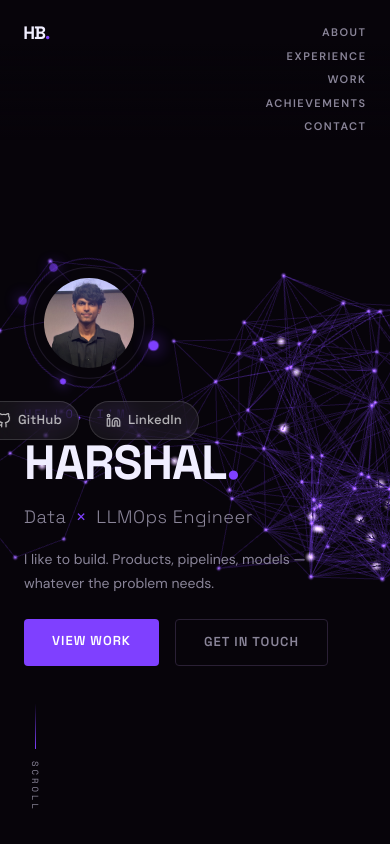
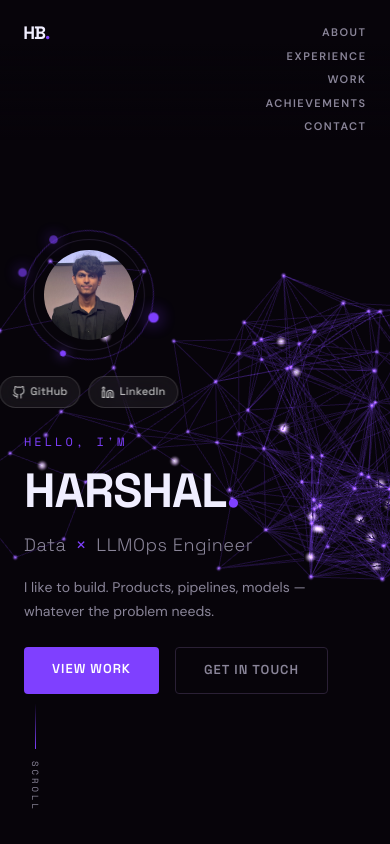
Before and after one commit to Harshal875/portfolio, a React (Vite) app: page / in a window 390 px wide. Shown: the top 844 px of the page. Built offline with nearby package versions, Linux system fonts and the light colour scheme.

Commit message:
fix: avatar social pills responsive on mobile

```diff
--- a/src/components/styles/Landing.css
+++ b/src/components/styles/Landing.css
@@ -401,7 +401,22 @@
     height: 130px;
     order: -1;
     margin-left: 24px;
-    margin-bottom: 16px;
+    margin-bottom: 72px;
+  }
+
+  .avatar-socials {
+    bottom: -48px;
+    gap: 8px;
+  }
+
+  .avatar-social-btn {
+    font-size: 11px;
+    padding: 6px 12px;
+    gap: 5px;
+  }
+
+  .avatar-social-btn svg {
+    font-size: 13px;
   }
 
   .landing-glow {
```
